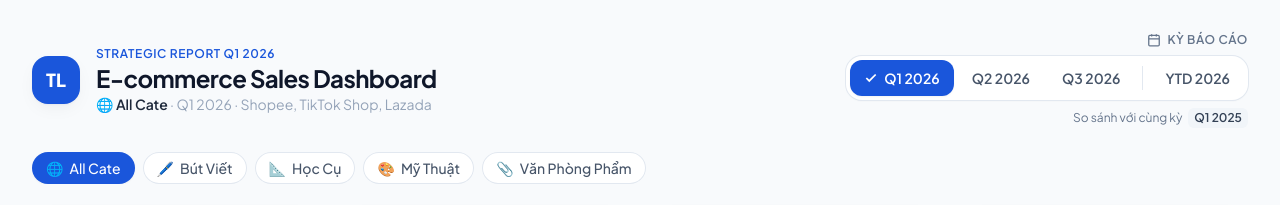
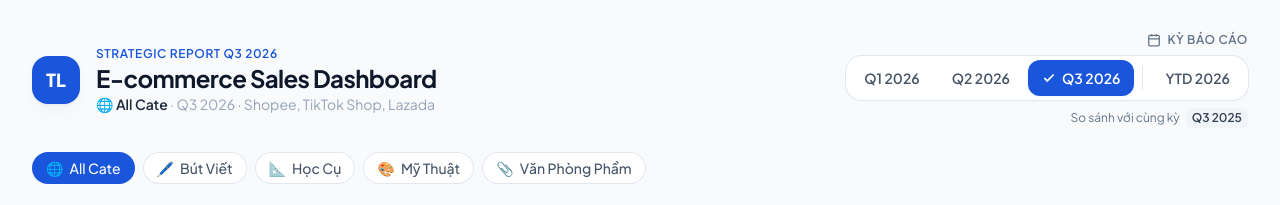
Before and after one commit to captainhyy/ecommerce, a plain HTML site: page index.html in a window 1280 px wide. Shown: the top 205 px of the page. Drawn offline with nearby package versions, Linux system fonts and the light colour scheme.

Commit message:
Default to Q3 2026 when no period is given in the URL
Co-Authored-By: Claude Opus 5.5 <noreply@anthropic.com>

```diff
--- a/index.html
+++ b/index.html
@@ -136,7 +136,8 @@
       { p: 'q3', label: 'Q3 2026' },
       { p: 'ytdh1', label: 'YTD 2026' }
     ];
-    var curP = (new URLSearchParams(location.search).get('p') || 'q1').replace(/[^a-z0-9]/g, '');
+    var DEFAULT_P = 'q3';          // kỳ mở mặc định khi URL không có ?p=
+    var curP = (new URLSearchParams(location.search).get('p') || DEFAULT_P).replace(/[^a-z0-9]/g, '');
   </script>
   <script src="data/catalog.js"></script>
   <script src="data/brand_colors.js"></script>
@@ -715,7 +716,7 @@
     /* Nút Back/Forward của trình duyệt */
     window.addEventListener('popstate', function () {
       var q = new URLSearchParams(location.search);
-      var p = (q.get('p') || 'q1').replace(/[^a-z0-9]/g, '');
+      var p = (q.get('p') || DEFAULT_P).replace(/[^a-z0-9]/g, '');
       curCat = q.get('cat') || 'all'; curSub = q.get('sub') || 'all';
       if (p !== curP) switchPeriod(p, true);
       else { if (!CAT[curCat]) curCat = 'all'; if (!CAT[curCat].sc.some(function (s) { return s.k === curSub; })) curSub = 'all'; renderAll(); }
```
Also changed, not shown: 1 other file.
